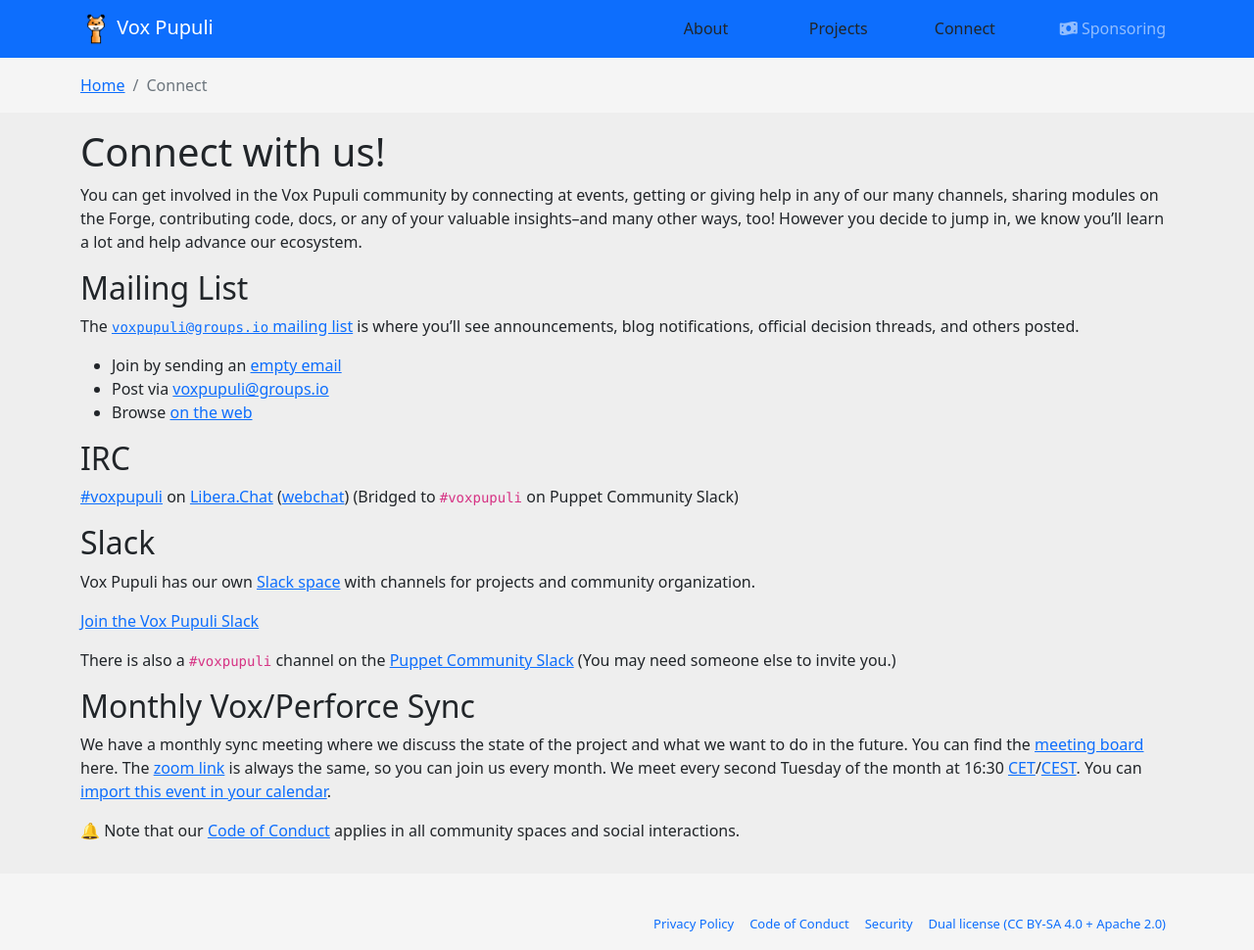
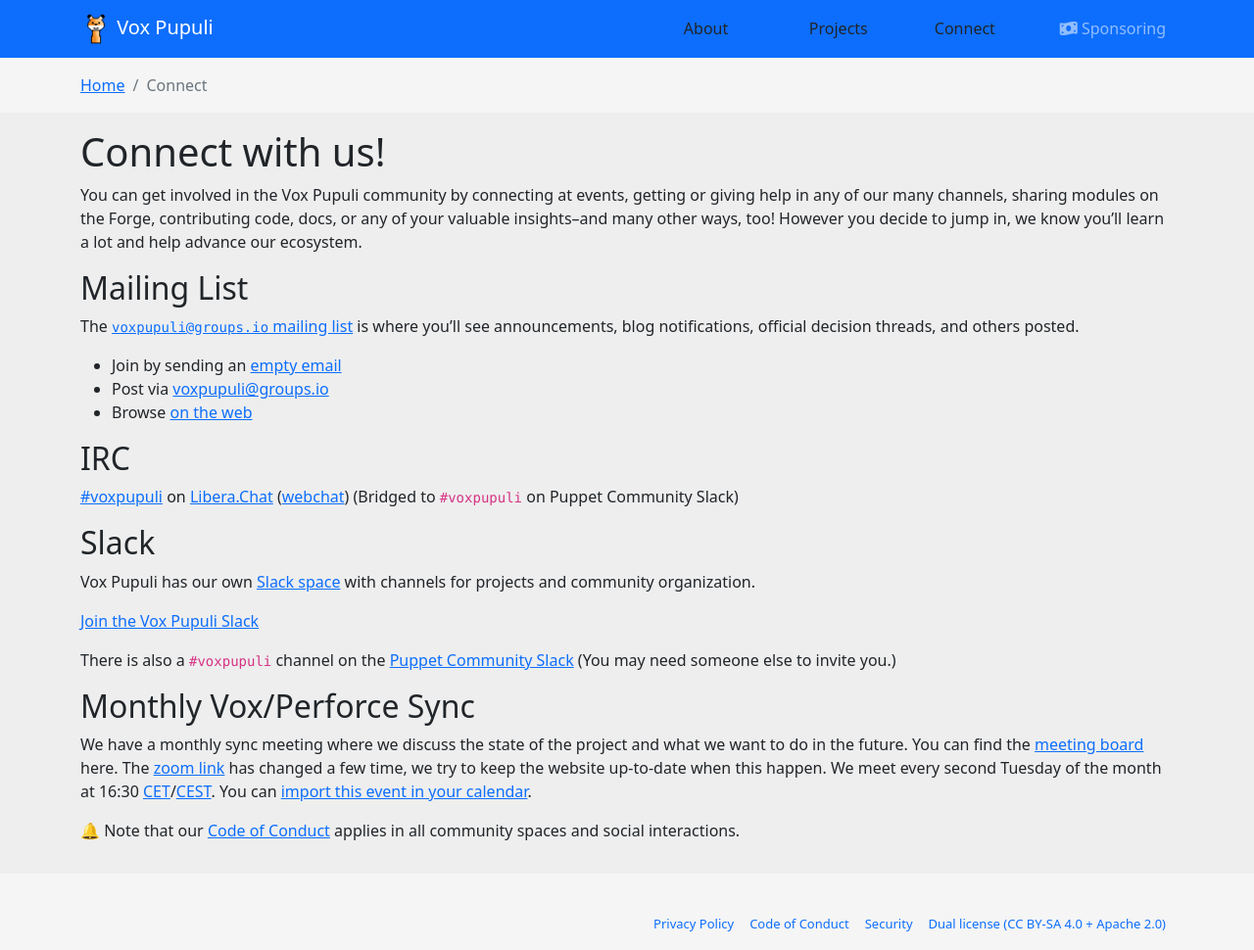
Before and after one commit to voxpupuli/voxpupuli.github.io, a Jekyll site: the page built from connect.md, in a window 1280 px wide. Shown: the whole page at 98% size. Built offline with Jekyll 4.4.1, drawn with Linux system fonts in a browser that asks for light colours; nearby versions of some CDN libraries; our own code applies the rules of GitHub Pages for plain Markdown files.

Commit message:
Update zoom link
@margaret-lee has provided us a new zoom link that should be stable.

```diff
--- a/_includes/sync.md
+++ b/_includes/sync.md
@@ -1,6 +1,6 @@
 ## Monthly Vox/Perforce Sync
 
-We have a monthly sync meeting where we discuss the state of the project and what we want to do in the future. You can find the [meeting board](https://github.com/orgs/voxpupuli/projects/10/) here. The [zoom link](https://perforce.zoom.us/j/92119937381?pwd=IK00nUw1GrmR9KNjtkbMSbQAzpboPu.1) is always the same, so you can join us every month. We meet every second Tuesday of the month at 16:30 [CET](https://www.timeanddate.com/time/zones/cet)/[CEST](https://www.timeanddate.com/time/zones/cest). You can [import this event in your calendar](/contributing/voxpupuli-monthly-sync.ics).
+We have a monthly sync meeting where we discuss the state of the project and what we want to do in the future. You can find the [meeting board](https://github.com/orgs/voxpupuli/projects/10/) here. The [zoom link](https://perforce.zoom.us/j/98887923135?pwd=m3AI7IngqwJCHq6LiJep2bJgCOvobh.1&jst=1) has changed a few time, we try to keep the website up-to-date when this happen. We meet every second Tuesday of the month at 16:30 [CET](https://www.timeanddate.com/time/zones/cet)/[CEST](https://www.timeanddate.com/time/zones/cest). You can [import this event in your calendar](/contributing/voxpupuli-monthly-sync.ics).
 
 <p id="nextmeeting"></p>
 
```
Also changed, not shown: 1 other file.
